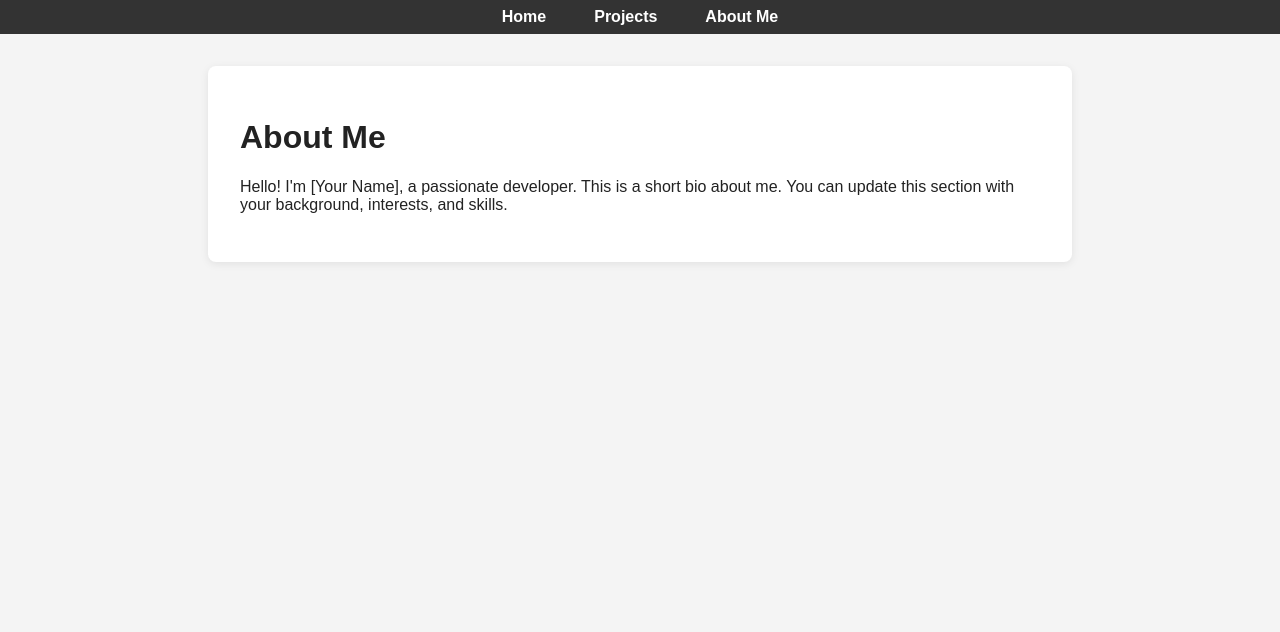
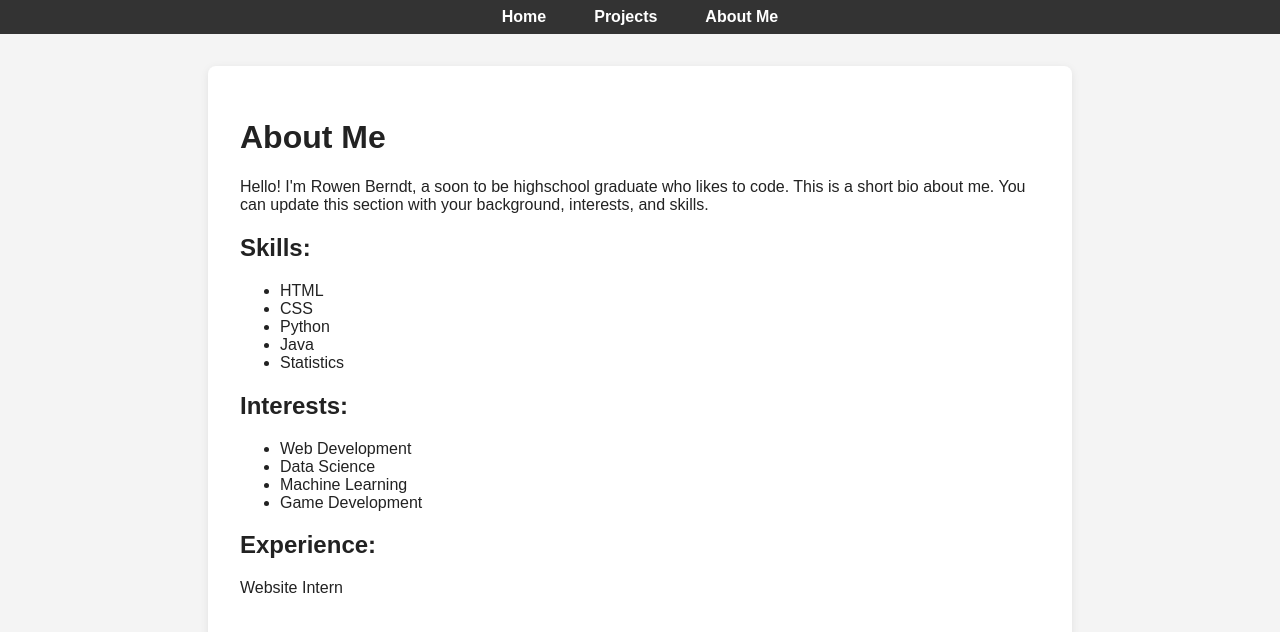
Before and after one commit to rowberndt/portfolio, a plain HTML site: page about.html in a window 1280 px wide. Drawn offline with Linux system fonts and the light colour scheme.

Commit message:
about me updates, interests, and hobbies

```diff
--- a/about.html
+++ b/about.html
@@ -17,7 +17,24 @@
     </nav>
     <main>
         <h1>About Me</h1>
-        <p>Hello! I'm [Your Name], a passionate developer. This is a short bio about me. You can update this section with your background, interests, and skills.</p>
+        <p>Hello! I'm Rowen Berndt, a soon to be highschool graduate who likes to code. This is a short bio about me. You can update this section with your background, interests, and skills.</p>
+        <h2>Skills:</h2>
+        <ul>
+            <li>HTML</li>
+            <li>CSS</li>
+            <li>Python</li>
+            <li>Java</li>
+            <li>Statistics</li>
+        </ul>
+        <h2>Interests:</h2>
+        <ul>
+            <li>Web Development</li>
+            <li>Data Science</li>
+            <li>Machine Learning</li>
+            <li>Game Development</li>
+        </ul>
+        <h2>Experience:</h2>
+        <p>Website Intern</p>
     </main>
 </body>
 </html>
```
